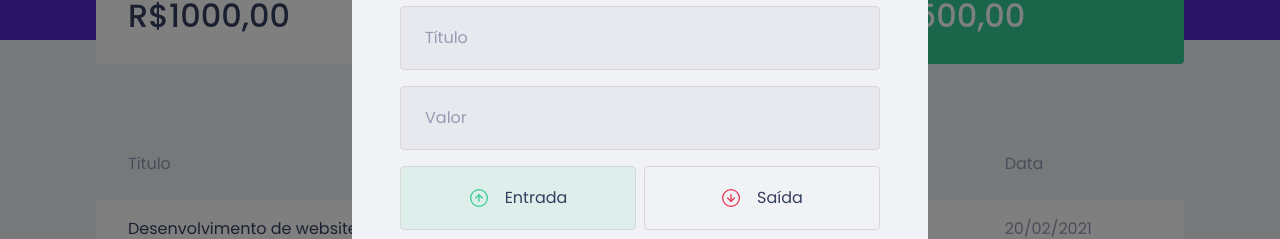
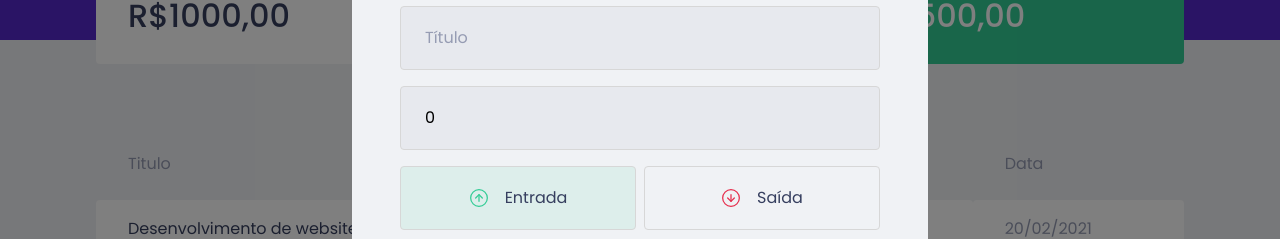
Before and after one commit to ThalesFreitas/Ignite-Rocketseat-Trilha-ReactJS-Chapter-II, a React (Create React App) app: page / in a window 1280 px wide. Both pictures are taken after a click on the button "Nova transação". Shown: the part 232-471 px from the top of the page. Built offline with nearby package versions, Linux system fonts and the light colour scheme; no server answers; what miragejs would draw is missing.

Commit message:
Salvando dados do form

```diff
--- a/src/components/NewTransactionModal/index.tsx
+++ b/src/components/NewTransactionModal/index.tsx
@@ -6,7 +6,7 @@
 
 
 import { Container, TransactionTypeContainer, RadioBox } from './styles';
-import { useState } from 'react';
+import { FormEvent, useState } from 'react';
 
 interface NewTransactionModalProps {
     isOpen: boolean;
@@ -14,7 +14,22 @@
 }
 
 export function NewTransactionModal({isOpen, onRequestClose}: NewTransactionModalProps) {
+    const [title, setTitle] = useState('');
+    const [value, setValue] = useState(0);
+    const [category, setCategory] = useState('');
+
     const [type, setType] = useState('deposit');
+
+    function handleCreateNewTransaction(event: FormEvent) {
+        event.preventDefault();
+
+        console.log({
+            title,
+            value,
+            category,
+            type,
+        })
+    }
 
 
     return (
@@ -32,16 +47,21 @@
                 <img src={closeImg} alt="Fechar modal" />
             </button>
 
-            <Container>
+            <Container onSubmit={handleCreateNewTransaction}>
             <h2>Cadastrar transação</h2>
 
             <input
             placeholder="Título"
+            value={title}
+            // onChange => executa toda vez que o valor do input for alterado
+            onChange={event => setTitle(event.target.value)}
             />
 
             <input
              type="number"
              placeholder="Valor"
+             value={value}
+             onChange={event => setValue(Number(event.target.value))}
              />
 
              <TransactionTypeContainer>
@@ -68,6 +88,8 @@
 
             <input
             placeholder="Categoria"
+            value={category}
+            onChange={event => setCategory(event.target.value)}
             />
 
             <button type="submit">
```
